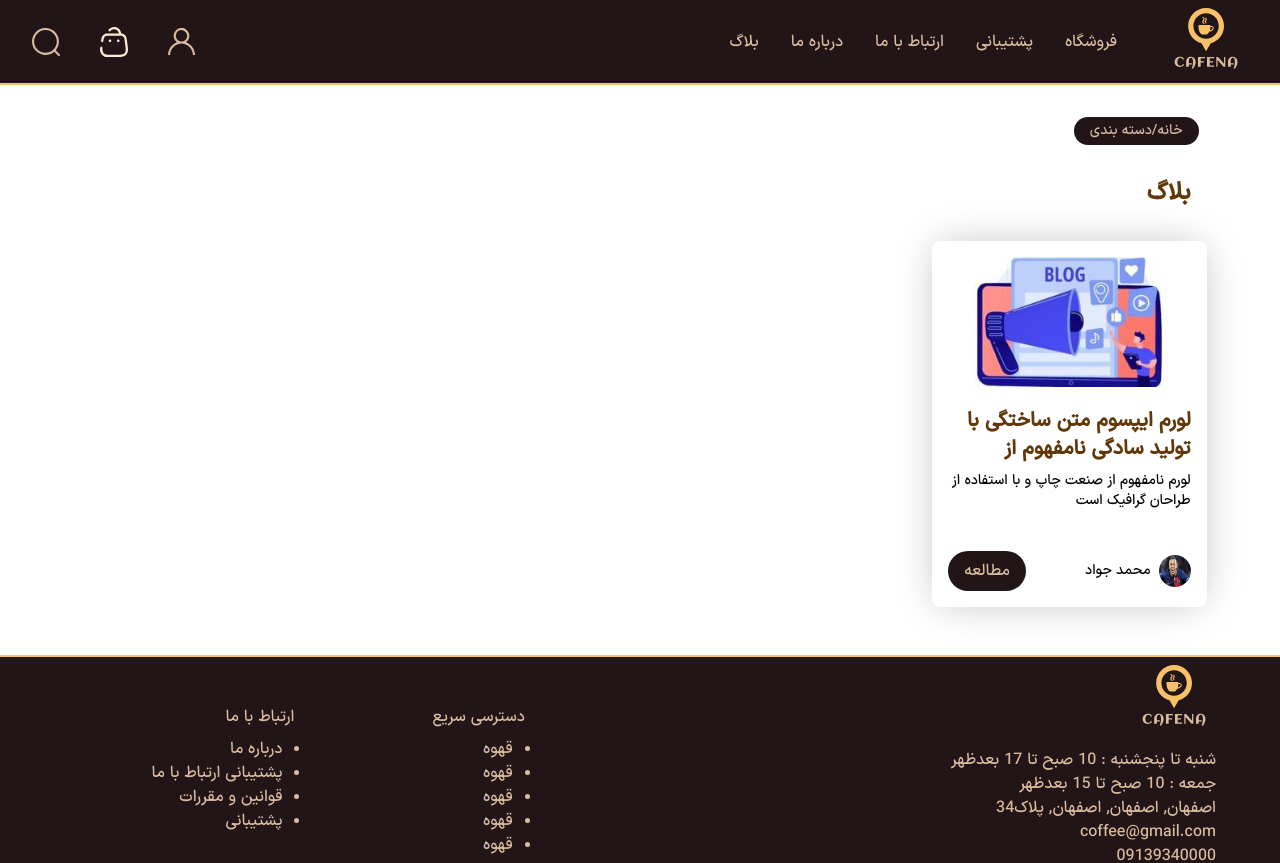
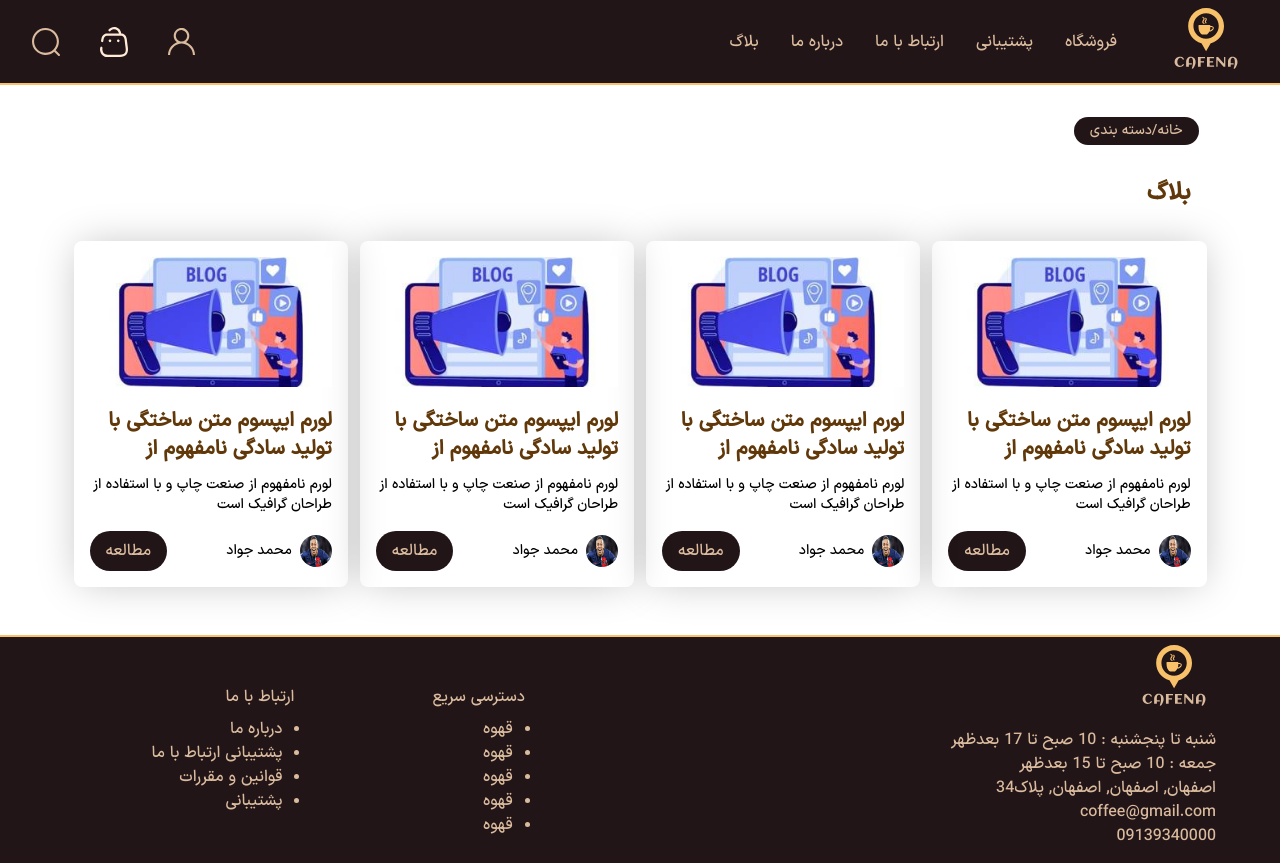
Before and after one commit to Mohammad2954/coffee-shop, a React (Vite) app: page /blog in a window 1280 px wide. Shown: the top 863 px of the page. Built offline with nearby package versions, Linux system fonts and the light colour scheme.

Commit message:
fix: fixed style bug in blog page

```diff
--- a/src/pages/Blog.jsx
+++ b/src/pages/Blog.jsx
@@ -9,17 +9,89 @@ function Blog() {
         <h2 className="text-2xl font-bold text-coffee mt-8 mr-4">بلاگ</h2>
       </div>
       <div className="grid grid-cols-4 gap-3">
-        <article className="shadow-[0_0_40px_-5px_rgba(0,0,0,0.25)] rounded-lg overflow-hidden p-4">
+        <article className=" col-span-full sm:col-span-2 lg:col-span-1  shadow-[0_0_40px_-5px_rgba(0,0,0,0.25)] rounded-lg overflow-hidden p-4">
           <img src="/img/blog/blog.jpg" alt="" className="w-full " />
           <div className="mt-5">
-            <h3 className="text-coffee text-xl font-bold h-16">
+            <h3 className="text-coffee text-xl font-bold line-clamp-2">
               لورم ایپسوم متن ساختگی با تولید سادگی نامفهوم از
             </h3>
-            <p className="h-20 text-sm">
+            <p className=" text-sm line-clamp-3 mt-3">
               لورم نامفهوم از صنعت چاپ و با استفاده از طراحان گرافیک است
             </p>
           </div>
-          <div className="flex items-center justify-between">
+          <div className="flex items-center justify-between mt-4">
+            <div className="flex items-center gap-2">
+              <img
+                src="/img/profile/x.jpg"
+                alt=""
+                className="w-8 h-8 rounded-full"
+              />
+              <span className="text-sm"> محمد جواد</span>
+            </div>
+            <button className=" transition duration-400 cursor-pointer bg-coffee-bg text-text-header hover:text-coffee-bg hover:bg-text-header py-2 px-4 rounded-full">
+              مطالعه
+            </button>
+          </div>
+        </article>
+        <article className=" col-span-full sm:col-span-2 lg:col-span-1  shadow-[0_0_40px_-5px_rgba(0,0,0,0.25)] rounded-lg overflow-hidden p-4">
+          <img src="/img/blog/blog.jpg" alt="" className="w-full " />
+          <div className="mt-5">
+            <h3 className="text-coffee text-xl font-bold line-clamp-2">
+              لورم ایپسوم متن ساختگی با تولید سادگی نامفهوم از
+            </h3>
+            <p className=" text-sm line-clamp-3 mt-3">
+              لورم نامفهوم از صنعت چاپ و با استفاده از طراحان گرافیک است
+            </p>
+          </div>
+          <div className="flex items-center justify-between mt-4">
+            <div className="flex items-center gap-2">
+              <img
+                src="/img/profile/x.jpg"
+                alt=""
+                className="w-8 h-8 rounded-full"
+              />
+              <span className="text-sm"> محمد جواد</span>
+            </div>
+            <button className=" transition duration-400 cursor-pointer bg-coffee-bg text-text-header hover:text-coffee-bg hover:bg-text-header py-2 px-4 rounded-full">
+              مطالعه
+            </button>
+          </div>
+        </article>
+        <article className=" col-span-full sm:col-span-2 lg:col-span-1  shadow-[0_0_40px_-5px_rgba(0,0,0,0.25)] rounded-lg overflow-hidden p-4">
+          <img src="/img/blog/blog.jpg" alt="" className="w-full " />
+          <div className="mt-5">
+            <h3 className="text-coffee text-xl font-bold line-clamp-2">
+              لورم ایپسوم متن ساختگی با تولید سادگی نامفهوم از
+            </h3>
+            <p className=" text-sm line-clamp-3 mt-3">
+              لورم نامفهوم از صنعت چاپ و با استفاده از طراحان گرافیک است
+            </p>
+          </div>
+          <div className="flex items-center justify-between mt-4">
+            <div className="flex items-center gap-2">
+              <img
+                src="/img/profile/x.jpg"
+                alt=""
+                className="w-8 h-8 rounded-full"
+              />
+              <span className="text-sm"> محمد جواد</span>
+            </div>
+            <button className=" transition duration-400 cursor-pointer bg-coffee-bg text-text-header hover:text-coffee-bg hover:bg-text-header py-2 px-4 rounded-full">
+              مطالعه
+            </button>
+          </div>
+        </article>
+        <article className=" col-span-full sm:col-span-2 lg:col-span-1  shadow-[0_0_40px_-5px_rgba(0,0,0,0.25)] rounded-lg overflow-hidden p-4">
+          <img src="/img/blog/blog.jpg" alt="" className="w-full " />
+          <div className="mt-5">
+            <h3 className="text-coffee text-xl font-bold line-clamp-2">
+              لورم ایپسوم متن ساختگی با تولید سادگی نامفهوم از
+            </h3>
+            <p className=" text-sm line-clamp-3 mt-3">
+              لورم نامفهوم از صنعت چاپ و با استفاده از طراحان گرافیک است
+            </p>
+          </div>
+          <div className="flex items-center justify-between mt-4">
             <div className="flex items-center gap-2">
               <img
                 src="/img/profile/x.jpg"
```
